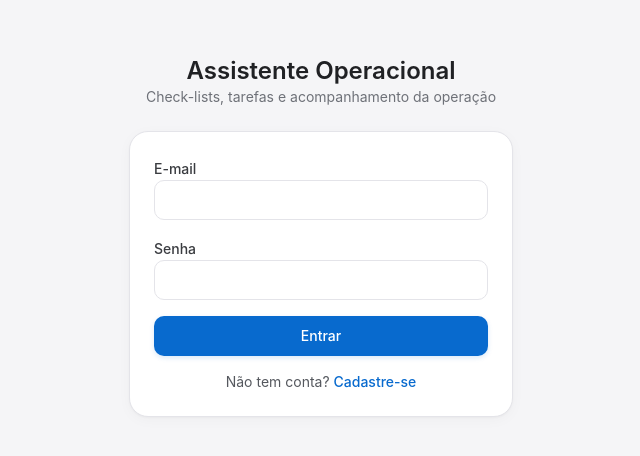
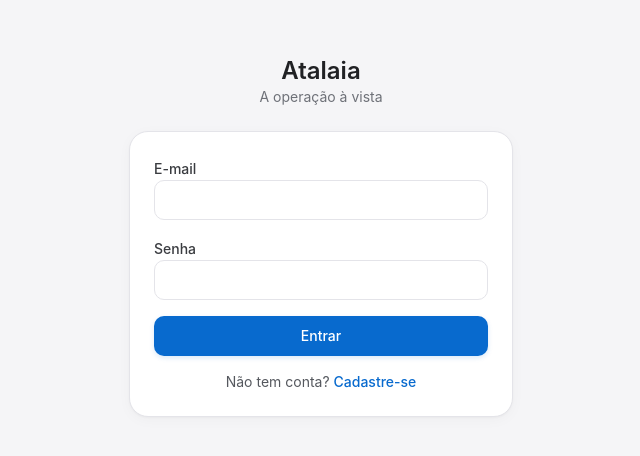
Before and after one commit to RodrigoPraxedes/assistente-operacional, a Next.js app: page /entrar in a window 1280 px wide. Shown: the part 164-620 px from the top of the page, without its empty margins (319-959 px from the left). Built offline with nearby package versions, Linux system fonts and the light colour scheme; no server answers.

Commit message:
Renomeia o sistema para Atalaia
Título da aba, tela de entrada, menu lateral, feed .ics e README.

Co-Authored-By: Claude Opus 5.5 (1M context) <noreply@anthropic.com>
Claude-Session: https://claude.ai/code/session_01BDjfBrBfEDobWVx3WTMKUW

```diff
--- a/src/app/(auth)/layout.tsx
+++ b/src/app/(auth)/layout.tsx
@@ -3,8 +3,8 @@ export default function LayoutAuth({ children }: { children: React.ReactNode })
     <main className="flex min-h-screen items-center justify-center p-4">
       <div className="w-full max-w-sm space-y-6">
         <div className="text-center">
-          <p className="text-2xl font-semibold text-slate-900">Assistente Operacional</p>
-          <p className="text-sm text-slate-500">Check-lists, tarefas e acompanhamento da operação</p>
+          <p className="text-2xl font-semibold text-slate-900">Atalaia</p>
+          <p className="text-sm text-slate-500">A operação à vista</p>
         </div>
         {children}
       </div>
--- a/src/app/e/[empresaId]/menu-lateral.tsx
+++ b/src/app/e/[empresaId]/menu-lateral.tsx
@@ -93,7 +93,7 @@ export function MenuLateral({ base, empresa, membro, veConfig, veAdmin, veWhatsA
         </span>
         <div className="min-w-0">
           <p className="truncate text-sm font-semibold text-slate-900">{empresa}</p>
-          <p className="truncate text-xs text-slate-500">Assistente Operacional</p>
+          <p className="truncate text-xs text-slate-500">Atalaia</p>
         </div>
       </div>
       <Link
--- a/src/app/layout.tsx
+++ b/src/app/layout.tsx
@@ -3,8 +3,8 @@ import { cookies, headers } from "next/headers";
 import "./globals.css";
 
 export const metadata: Metadata = {
-  title: "Assistente Operacional",
-  description: "Check-lists, tarefas e acompanhamento da operação",
+  title: "Atalaia",
+  description: "Atalaia · a operação à vista",
 };
 
 export const viewport: Viewport = {
--- a/src/lib/ical.ts
+++ b/src/lib/ical.ts
@@ -49,7 +49,7 @@ export function montarIcal({ nome, fuso, eventos }: { nome: string; fuso: string
   const linhas = [
     "BEGIN:VCALENDAR",
     "VERSION:2.0",
-    "PRODID:-//Assistente Operacional//Agenda//PT-BR",
+    "PRODID:-//Atalaia//Agenda//PT-BR",
     "CALSCALE:GREGORIAN",
     "METHOD:PUBLISH",
     `X-WR-CALNAME:${escapar(nome)}`,
```
Also changed, not shown: 2 other files (tests, documents, lock files or other folders).
